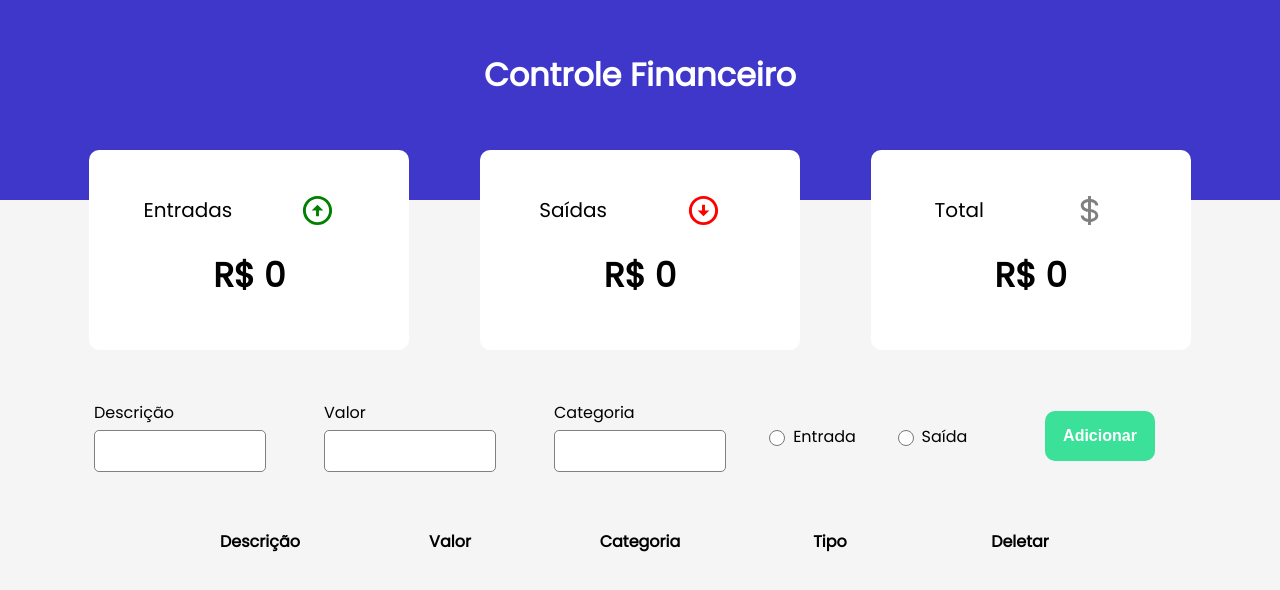
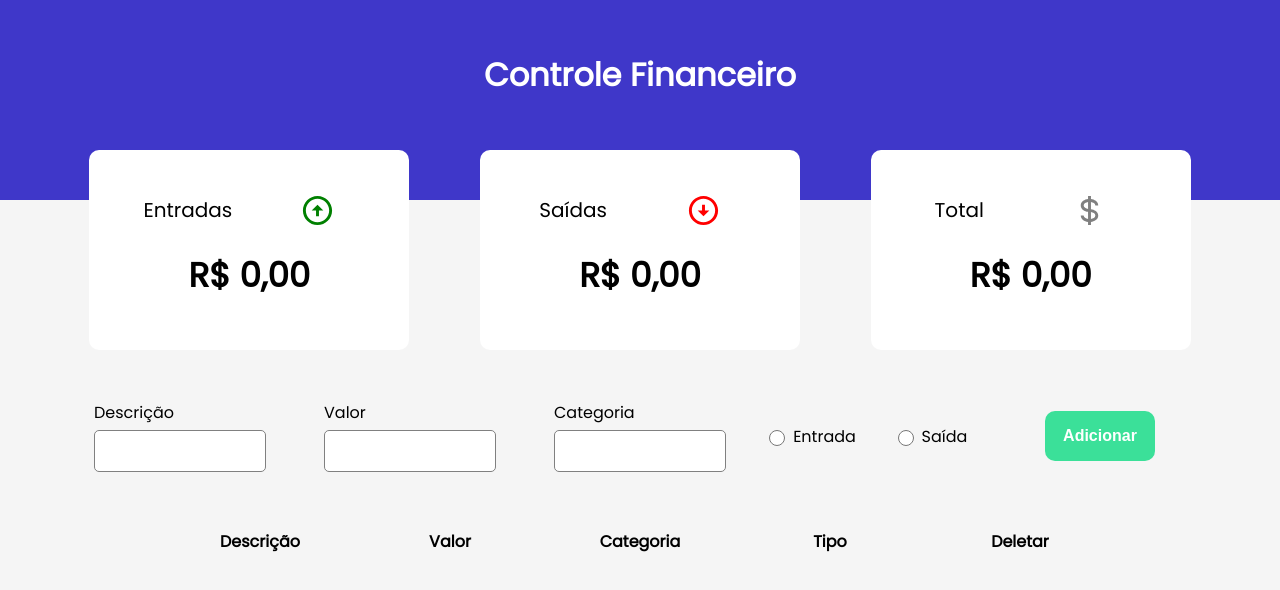
Before and after one commit to marcelogomes90/projeto-react-financas, a React (Vite) app: page / in a window 1280 px wide. Shown: the top 590 px of the page. Built offline with nearby package versions, Linux system fonts and the light colour scheme.

Commit message:
chore: adjust card for real format

```diff
--- a/src/App.tsx
+++ b/src/App.tsx
@@ -10,7 +10,7 @@ interface Entrada {
   valor: string;
   categoria: string;
   tipo: string;
-  count: string;
+  id: number | string;
 }
 
 function App() {
@@ -20,7 +20,7 @@ function App() {
     valor: "",
     categoria: "",
     tipo: "",
-    count: "",
+    id: 0,
   })
 
   return (
--- a/src/components/button/button.tsx
+++ b/src/components/button/button.tsx
@@ -7,27 +7,23 @@ import { somaEntradas } from './../../service/service';
 function Button() {
 
     const {novaEntrada, setNovaEntrada}: any = useContext(MyContext);
-
     const [countArray, setCountArray] = useState(1);
 
     const sendObjtoArray = () => {
 
-        setCountArray(countArray + 1);
-
-        setNovaEntrada({...novaEntrada, count: countArray})
-
         if (novaEntrada.nome !== "" && novaEntrada.valor !== "" && novaEntrada.categoria !== "" && novaEntrada.tipo !== "") {
+            setCountArray(countArray + 1);
+            setNovaEntrada({...novaEntrada, id: countArray})
             arrayEntrada.push(novaEntrada);
+            somaEntradas();
         }
-
-        somaEntradas();
 
     }
 
     return (
         <SubmitButton
             onClick={sendObjtoArray}
-            type="button"
+            id="botao"
         >Adicionar
         </SubmitButton>
     )
--- a/src/components/cards/cards.tsx
+++ b/src/components/cards/cards.tsx
@@ -16,7 +16,7 @@ function Cards() {
                         />
                     </IconCard>
                 </DivTitle>
-                <Valor>R$ {totalEntradas}</Valor>
+                <Valor>{totalEntradas}</Valor>
             </DivCard>
             <DivCard>
                 <DivTitle>
@@ -28,7 +28,7 @@ function Cards() {
                         />
                     </IconCard>
                 </DivTitle>
-                <Valor>R$ {totalSaidas}</Valor>
+                <Valor>{totalSaidas}</Valor>
             </DivCard>
             <DivCard>
                 <DivTitle>
@@ -40,7 +40,7 @@ function Cards() {
                         />
                     </IconCard>
                 </DivTitle>
-                <Valor>R$ {total}</Valor>
+                <Valor>{total}</Valor>
             </DivCard>
         </Container>
     )
--- a/src/components/entradas/entradas.tsx
+++ b/src/components/entradas/entradas.tsx
@@ -11,7 +11,7 @@ function Entradas() {
 
     useEffect(() => {
 
-    }, [novaEntrada.count] )
+    }, [novaEntrada.id] )
 
     return (
         <Container>
--- a/src/components/form/form.tsx
+++ b/src/components/form/form.tsx
@@ -5,11 +5,32 @@ import Container from "./container";
 import DivForm from "./style";
 import CategoryInput from "../inputs/categoryInput";
 import NameInput from "../inputs/nameInput";
+import { useContext } from "react";
+import MyContext from "../../context/MyContext";
 
 function Form() {
 
+    const {novaEntrada, setNovaEntrada}: any = useContext(MyContext);
+
+    const clearForm: any = document.querySelector(".form");
+
+    window.addEventListener('submit', (event) => {
+        event.preventDefault();
+
+        if (novaEntrada.nome !== "" && novaEntrada.valor !== "" && novaEntrada.categoria !== "" && novaEntrada.tipo !== "") {
+            clearForm.reset();
+            setNovaEntrada({...novaEntrada, nome: ""})
+            setNovaEntrada({...novaEntrada, valor: ""})
+            setNovaEntrada({...novaEntrada, categoria: ""})
+            setNovaEntrada({...novaEntrada, tipo: ""})
+        }
+
+        console.log(novaEntrada)
+
+    });
+
     return (
-        <Container>
+        <Container className="form">
             <DivForm>
                 <NameInput />
             </DivForm>
--- a/src/service/service.ts
+++ b/src/service/service.ts
@@ -1,20 +1,23 @@
 export var arrayEntrada: any = [];
 
-export var totalEntradas: any = 0;
-export var totalSaidas: any = 0;
-export var total: any = 0;
+export var totalEntradas: any = "R$ 0,00";
+export var totalSaidas: any = "R$ 0,00";
+export var total: any = "R$ 0,00";
 
 export function somaEntradas() {
 
     var entradaFiltrada = arrayEntrada.filter(function(item: { tipo: any; }) { return item.tipo == "Entrada"; });
     const soma = entradaFiltrada.map((item: { valor: any; }) => parseFloat(item.valor)).reduce((prev: any, curr: any) => prev + curr, 0);
-    totalEntradas = parseFloat(soma.toFixed(2));
+    totalEntradas = soma.toLocaleString('pt-br',{style: 'currency', currency: 'BRL'});
+    totalEntradas = totalEntradas.toLocaleString('pt-br', {minimumFractionDigits: 2})
 
     var saidaFiltrada = arrayEntrada.filter(function(item: { tipo: any; }) { return item.tipo == "Saida"; });
     const saida = saidaFiltrada.map((item: { valor: any; }) => parseFloat(item.valor)).reduce((prev: any, curr: any) => prev + curr, 0);
-    totalSaidas = parseFloat(saida.toFixed(2));
+    totalSaidas = saida.toLocaleString('pt-br',{style: 'currency', currency: 'BRL'});
+    totalSaidas = totalSaidas.toLocaleString('pt-br', {minimumFractionDigits: 2})
 
-    var somaTotal = totalEntradas - totalSaidas;
-    total = parseFloat(somaTotal.toFixed(2));
+    var somaTotal = soma - saida;
+    total = somaTotal.toLocaleString('pt-br',{style: 'currency', currency: 'BRL'});
+    total = total.toLocaleString('pt-br', {minimumFractionDigits: 2})
 
 }
```
